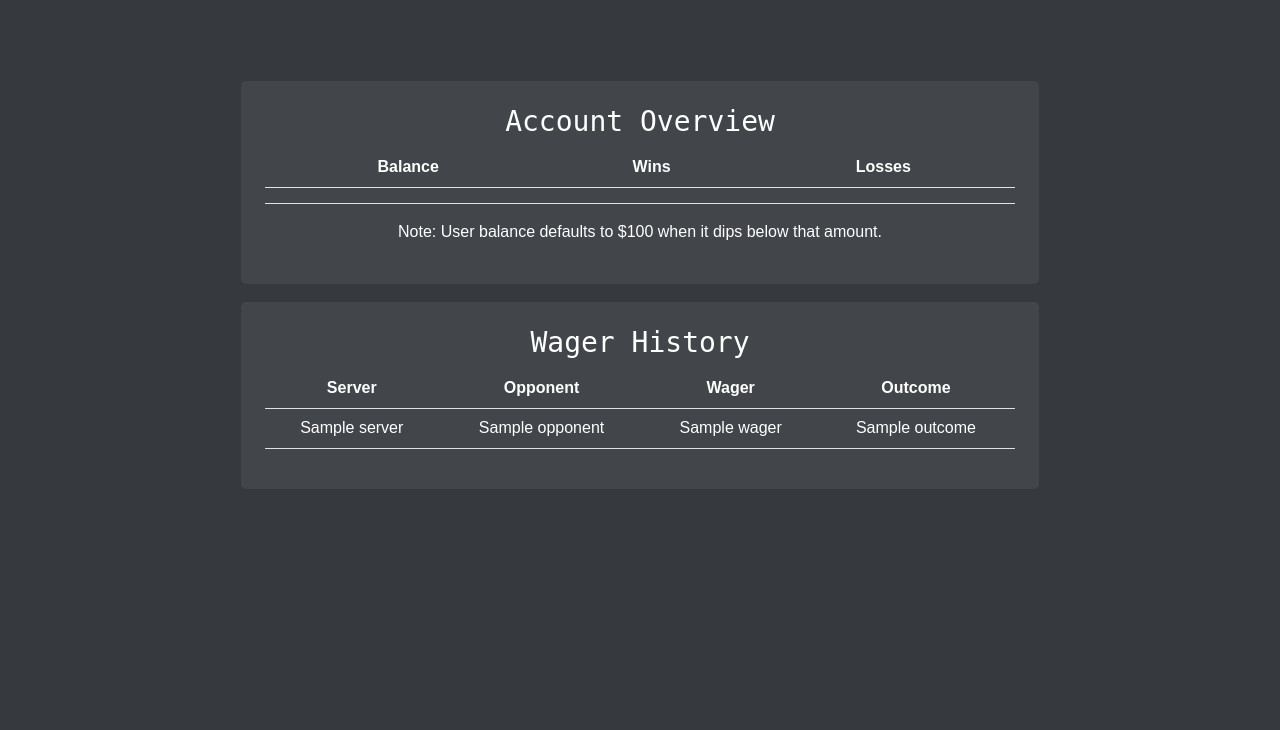
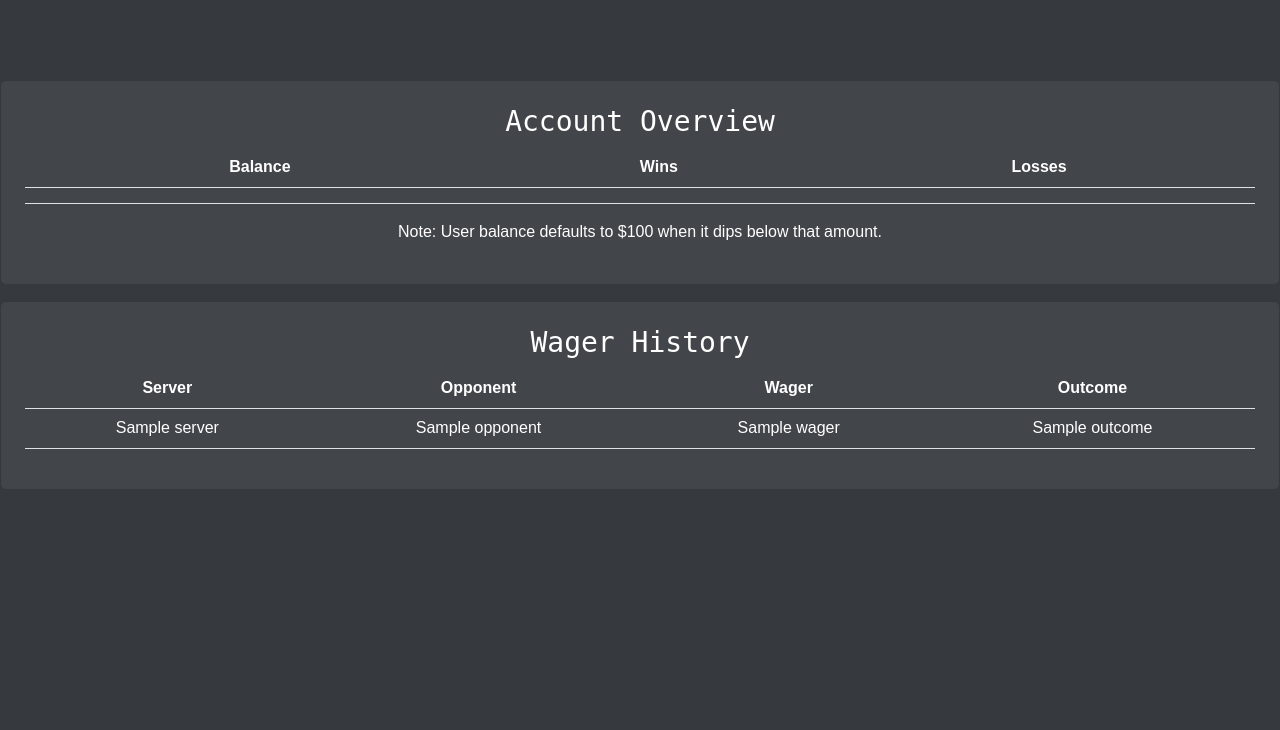
Before and after one commit to Gill-rndone/wagerbot, a Flask app: template templates/user.html in a window 1280 px wide. Shown: the part 56-786 px from the top of the page. Run offline with Flask 3, Linux system fonts and the light colour scheme; the template is opened without the code that fills it: most values are stand-ins (such as "Sample title", 1, 10 or a date in 2020); lists and menus that the app fills with data are empty; some web fonts are replaced.

Commit message:
final formatting fix

```diff
--- a/templates/user.html
+++ b/templates/user.html
@@ -7,7 +7,7 @@
 {% block main %}
 <div style="min-height: 100vh;">
   <h1 class="text-center wager" style="margin-top: 10vh; margin-bottom: 0vh;"> {{ user["username"] }} </h2>
-  <div class="card mx-auto text-center p-4" style="width: 100vh; margin-bottom: 1rem; margin-top: 5rem; margin-left: 5rem; margin-right: 5rem;">
+  <div class="card mx-auto text-center p-4" style="margin-bottom: 1rem; margin-top: 5rem; margin-left: 5rem; margin-right: 5rem;">
     <h3 class="wager">Account Overview</h3>
     <table class="table">
         <tr>
@@ -27,7 +27,7 @@
     </table>
     <p class="gen">Note: User balance defaults to $100 when it dips below that amount.</p>
   </div>
-  <div class="card mx-auto text-center p-4" style="width: 100vh; margin-bottom: 1rem; margin-top: 1rem; margin-left: 5rem; margin-right: 5rem;">
+  <div class="card mx-auto text-center p-4" style="margin-bottom: 1rem; margin-top: 1rem; margin-left: 5rem; margin-right: 5rem;">
   <h3 class="mx-auto text-center wager"> Wager History </h3>
     <table class="table">
       <tr>
```
